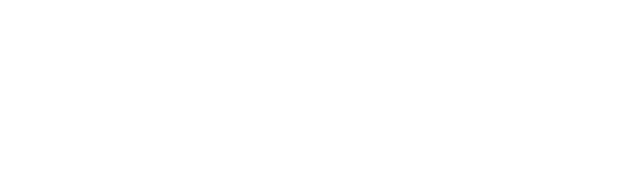
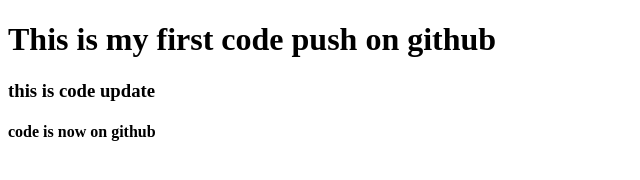
Before and after one commit to nazzmus-sakib/first_repo, a plain HTML site: page index.html in a window 1280 px wide. Shown: the whole page, without its empty margins (0-640 px from the left). Drawn offline with Linux system fonts and the light colour scheme.

Commit message:
code changed

```diff
--- a/index.html
+++ b/index.html
@@ -6,5 +6,9 @@
     <meta name="viewport" content="width=device-width, initial-scale=1.0" />
     <title>Document</title>
   </head>
-  <body></body>
+  <body>
+    <h1>This is my first code push on github</h1>
+    <h3>this is code update</h3>
+    <h4>code is now on github</h4>
+  </body>
 </html>
```
